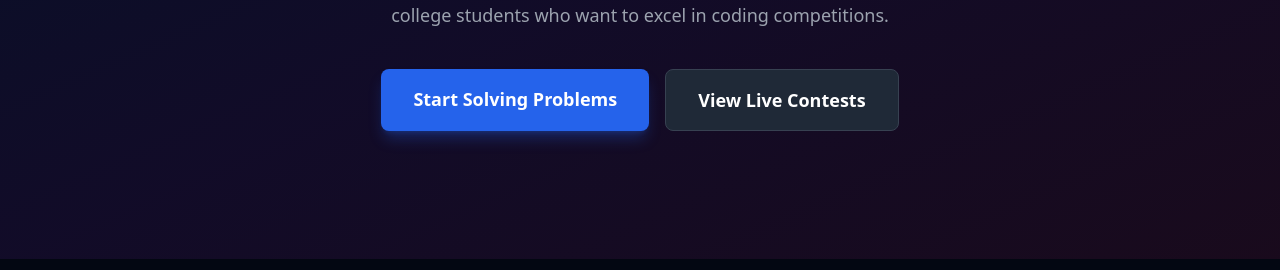
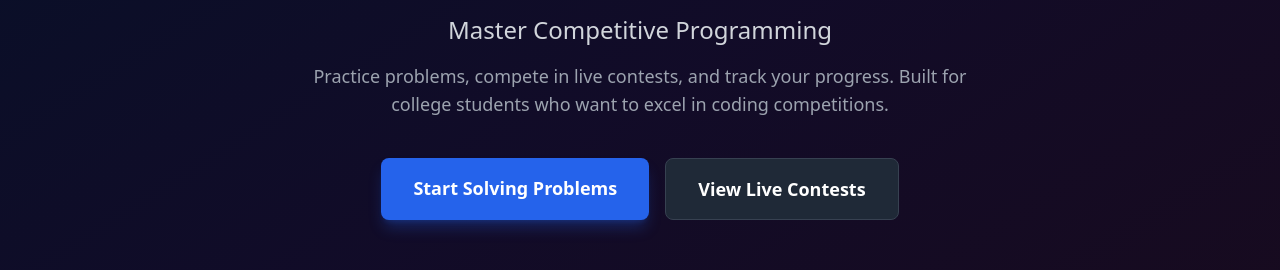
Before and after one commit to Khetesh-Deore/DevFlow, a React (Vite) app in the folder frontend/: page / in a window 1280 px wide. Shown: the part 356-626 px from the top of the page. Built offline with nearby package versions, Linux system fonts and the light colour scheme; no server answers.

Commit message:
updated home page

```diff
--- a/frontend/src/pages/HomePage.jsx
+++ b/frontend/src/pages/HomePage.jsx
@@ -6,11 +6,11 @@ export default function HomePage() {
     <div className="min-h-screen bg-gray-950 text-white">
 
       {/* Hero Section */}
-      <section className="relative overflow-hidden">
+      <section className="relative overflow-hidden min-h-screen flex items-center">
         <div className="absolute inset-0 bg-gradient-to-br from-blue-600/10 via-purple-600/10 to-pink-600/10" />
-        <div className="relative max-w-7xl mx-auto px-4 sm:px-6 lg:px-8 py-24 sm:py-32">
+        <div className="relative max-w-7xl mx-auto px-4 sm:px-6 lg:px-8 py-20">
           <div className="text-center">
-            <h1 className="text-5xl sm:text-6xl lg:text-7xl font-bold mb-6 bg-gradient-to-r from-blue-400 via-purple-400 to-pink-400 bg-clip-text text-transparent">
+            <h1 className="text-5xl sm:text-6xl lg:text-7xl font-bold mb-6 bg-gradient-to-r from-blue-400 via-purple-400 to-pink-400 bg-clip-text text-transparent animate-fade-in">
               DevFlow
             </h1>
             <p className="text-xl sm:text-2xl text-gray-300 mb-4 max-w-3xl mx-auto">
@@ -19,7 +19,7 @@ export default function HomePage() {
             <p className="text-lg text-gray-400 mb-10 max-w-2xl mx-auto">
               Practice problems, compete in live contests, and track your progress. Built for college students who want to excel in coding competitions.
             </p>
-            <div className="flex flex-col sm:flex-row gap-4 justify-center">
+            <div className="flex flex-col sm:flex-row gap-4 justify-center mb-16">
               <Link to="/problems" className="bg-blue-600 px-8 py-4 rounded-lg hover:bg-blue-700 font-semibold text-lg transition-colors shadow-lg shadow-blue-600/30">
                 Start Solving Problems
               </Link>
@@ -27,30 +27,58 @@ export default function HomePage() {
                 View Live Contests
               </Link>
             </div>
+
+            {/* Scroll indicator */}
+            {/* <div className="flex flex-col items-center gap-2 text-gray-500 animate-bounce">
+              <span className="text-xs uppercase tracking-wider">Scroll to explore</span>
+              <svg className="w-6 h-6" fill="none" stroke="currentColor" viewBox="0 0 24 24">
+                <path strokeLinecap="round" strokeLinejoin="round" strokeWidth={2} d="M19 14l-7 7m0 0l-7-7m7 7V3" />
+              </svg>
+            </div> */}
           </div>
         </div>
       </section>
 
-      {/* Stats Section */}
-      {/* <section className="py-16 border-y border-gray-800 bg-gray-900/50">
+      {/* How It Works Section */}
+      {/* <section className="py-20 border-y border-gray-800 bg-gray-900/50">
         <div className="max-w-7xl mx-auto px-4 sm:px-6 lg:px-8">
-          <div className="grid grid-cols-2 md:grid-cols-4 gap-8 text-center">
-            <div>
-              <div className="text-4xl font-bold text-blue-400 mb-2">500+</div>
-              <div className="text-gray-400 text-sm">Problems</div>
+          <div className="text-center mb-16">
+            <h2 className="text-4xl font-bold mb-4">How It Works</h2>
+            <p className="text-gray-400 text-lg">Get started in three simple steps</p>
+          </div>
+
+          <div className="grid md:grid-cols-3 gap-8">
+
+            <div className="relative">
+              <div className="bg-gray-900 border border-gray-800 rounded-xl p-8 hover:border-blue-600/50 transition-colors h-full">
+                <div className="w-16 h-16 bg-blue-600/10 rounded-full flex items-center justify-center mb-6 mx-auto">
+                  <span className="text-3xl font-bold text-blue-400">1</span>
+                </div>
+                <h3 className="text-xl font-semibold mb-3 text-center">Create Account</h3>
+                <p className="text-gray-400 text-center">Sign up with your college email and create your profile. It's free and takes less than a minute.</p>
+              </div>
+              <div className="hidden md:block absolute top-1/2 -right-4 w-8 h-0.5 bg-gradient-to-r from-blue-600 to-purple-600" />
             </div>
-            <div>
-              <div className="text-4xl font-bold text-purple-400 mb-2">50+</div>
-              <div className="text-gray-400 text-sm">Contests</div>
+
+            <div className="relative">
+              <div className="bg-gray-900 border border-gray-800 rounded-xl p-8 hover:border-purple-600/50 transition-colors h-full">
+                <div className="w-16 h-16 bg-purple-600/10 rounded-full flex items-center justify-center mb-6 mx-auto">
+                  <span className="text-3xl font-bold text-purple-400">2</span>
+                </div>
+                <h3 className="text-xl font-semibold mb-3 text-center">Practice & Learn</h3>
+                <p className="text-gray-400 text-center">Browse hundreds of problems, write code in your favorite language, and get instant feedback.</p>
+              </div>
+              <div className="hidden md:block absolute top-1/2 -right-4 w-8 h-0.5 bg-gradient-to-r from-purple-600 to-pink-600" />
             </div>
-            <div>
-              <div className="text-4xl font-bold text-pink-400 mb-2">5</div>
-              <div className="text-gray-400 text-sm">Languages</div>
+
+            <div className="bg-gray-900 border border-gray-800 rounded-xl p-8 hover:border-pink-600/50 transition-colors h-full">
+              <div className="w-16 h-16 bg-pink-600/10 rounded-full flex items-center justify-center mb-6 mx-auto">
+                <span className="text-3xl font-bold text-pink-400">3</span>
+              </div>
+              <h3 className="text-xl font-semibold mb-3 text-center">Compete & Win</h3>
+              <p className="text-gray-400 text-center">Join live contests, climb the leaderboard, and showcase your skills to potential employers.</p>
             </div>
-            <div>
-              <div className="text-4xl font-bold text-green-400 mb-2">24/7</div>
-              <div className="text-gray-400 text-sm">Availability</div>
-            </div>
+
           </div>
         </div>
       </section> */}
```
